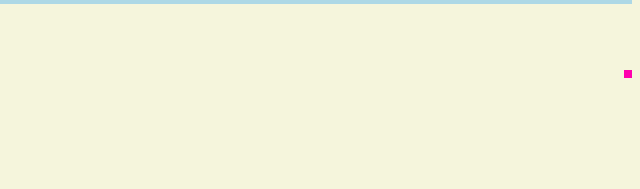
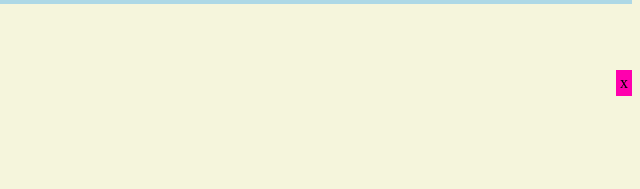
Before and after one commit to Namix23/dom-contact-form, a plain HTML site: page index.html in a window 1280 px wide. Shown: the part 281-470 px from the top of the page, 640-1280 px from the left. Drawn offline with Linux system fonts and the light colour scheme.

Commit message:
create x mark

```diff
--- a/index.html
+++ b/index.html
@@ -23,7 +23,7 @@
     </form>
     <h2>Contacts</h2>
     <ul id="contact-list">
-      <li><span class="name">TEST</span> (202) 020-2020 <span class="x"></span></li>
+      <li><span class="name">TEST</span> (202) 020-2020 <span class="x">x</span></li>
       <li><span class="name">EXAMPLE</span> (123) 456-7890</li>
     </ul>
   </main>
```
Also changed, not shown: script.js (+5 -6 lines).
